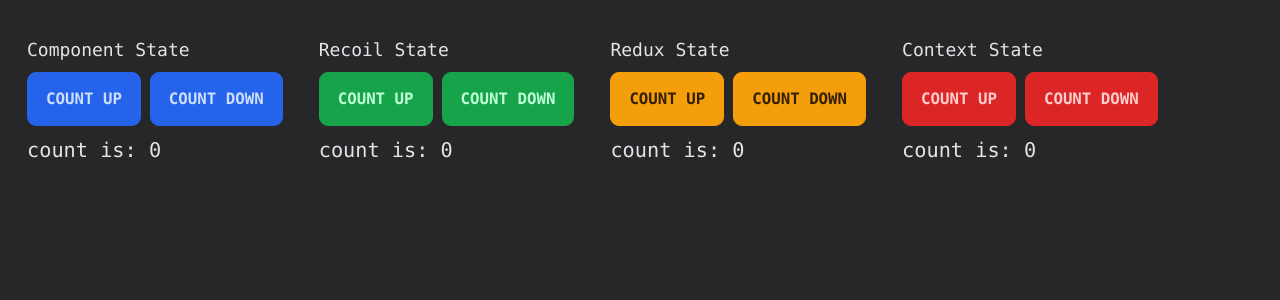
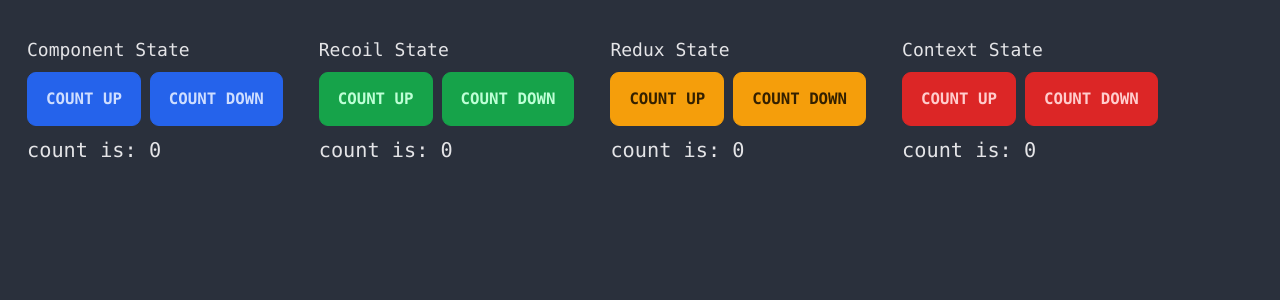
Before and after one commit to ryo-is/react-vite, a React (Vite) app: page / in a window 1280 px wide. Shown: the top 300 px of the page. Built offline with nearby package versions, Linux system fonts and the light colour scheme.

Commit message:
fix: mod theme colors

```diff
--- a/src/App.tsx
+++ b/src/App.tsx
@@ -23,7 +23,7 @@
   const setCountByContext = useCountSetValue();
 
   return (
-    <div className="flex gap-x-8 min-h-screen text-zinc-200 bg-zinc-800 p-6">
+    <div className="flex gap-x-8 min-h-screen text-zinc-200 bg-base-100 p-6">
       <div className="my-2">
         <div className="mb-2">Component State</div>
         <button
--- a/tailwind.config.js
+++ b/tailwind.config.js
@@ -13,11 +13,11 @@
           secondary: '#4ade80',
           accent: '#1FB2A6',
           neutral: '#191D24',
+          'base-100': '#2A303C',
           info: '#e5e7eb',
           success: '#16a34a',
           warning: '#f59e0b',
           error: '#dc2626',
-          'base-100': '#e4e4e7',
         },
       },
     ],
```
